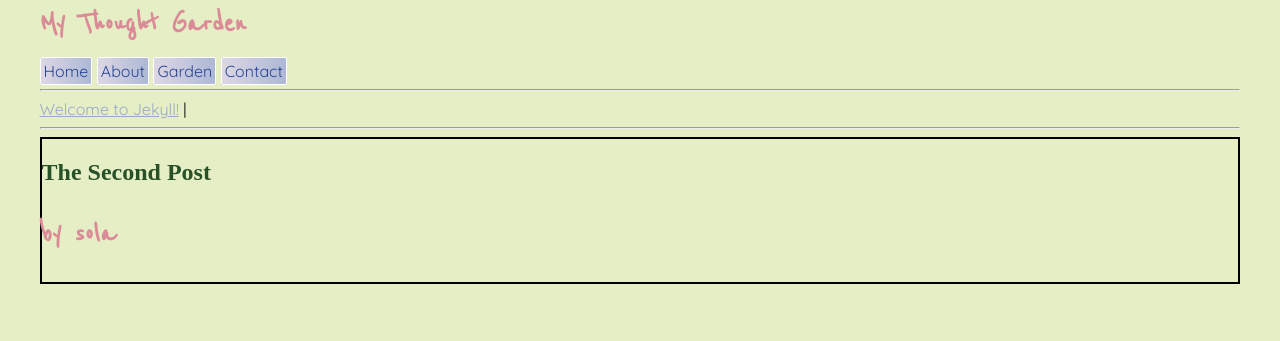
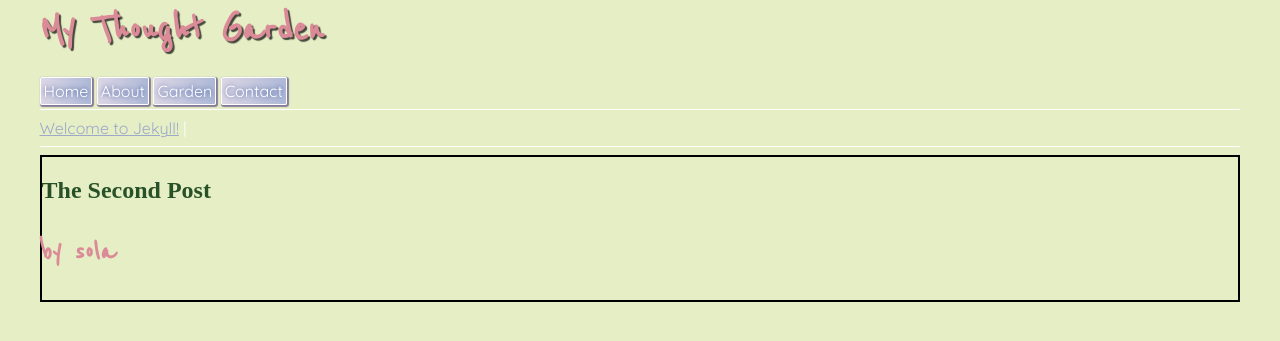
Before and after one commit to sola-fairy/sola-fairy.garden, a Jekyll site: the page built from _posts/2025-09-01-second-post.md, in a window 1280 px wide. Shown: the top 341 px of the page. Built offline with Jekyll 4.4.1, drawn with Linux system fonts in a browser that asks for light colours; some web fonts are replaced.

Commit message:
link styling

```diff
--- a/_includes/header.html
+++ b/_includes/header.html
@@ -1,3 +1,3 @@
-<h1>{{ site.title }}</h1>
+<h1 style="font-size:2.75em;">{{ site.title }}</h1>
 {% include navigation.html %}
 <hr>
--- a/_includes/navigation.html
+++ b/_includes/navigation.html
@@ -1,10 +1,10 @@
 <nav>
   <ul>
-    <li><a style="{% if page.url == "/" %}color:#db8b97;{% endif %}" href="/">Home</a></li>
+    <li><a style="{% if page.url == "/" %}color:#db8b97;text-shadow: 1px 1px 2px #c3e6cb;{% endif %}" href="/">Home</a></li>
 {% assign docs_by_order = site.docs | sort: "order" %}
   {% for doc in docs_by_order %}
   {% if doc.category == "published" %}
-    <li><a style="{% if page.url == doc.url %}color:#db8b97;{% endif %}" href="{{ doc.url }}">{{ doc.title }}</a></li>
+    <li><a style="{% if page.url == doc.url %}color:#db8b97;text-shadow: 1px 1px 2px #c3e6cb;{% endif %}" href="{{ doc.url }}">{{ doc.title }}</a></li>
   {% endif %}
 {% endfor %}
   </ul>
--- a/_layouts/post.html
+++ b/_layouts/post.html
@@ -3,7 +3,7 @@ layout: wrapper
 author: sola
 ---
 
-<a href="{{ page.previous.url }}">{{ page.previous.title }}</a> | <a href="{{ page.next.url }}">{{ page.next.title }}</a>
+<a href="{{ page.previous.url }}">{{ page.previous.title }}</a> <span style="color:#fff;">|</span> <a href="{{ page.next.url }}">{{ page.next.title }}</a>
 <hr>
 <div class="post">
     <div class="top-matter">
--- a/assets/style.css
+++ b/assets/style.css
@@ -2,6 +2,12 @@ body {
   background-color: #e5eec5;
   color: #000;
   font-family: 'Quicksand', sans-serif;
+}
+
+hr {
+  height: 1px;
+  background: #fff;
+  border: 0;
 }
 
 nav {
@@ -12,17 +18,21 @@ nav {
   }
   ul > li {
     display: inline-block;
+
   }
   a:link, a:visited, a:active {
-    color: #2a4793;
+    color: white;
+    text-shadow: 0 0 5px #2a4793;
     text-decoration: none;
     background: linear-gradient(to right, #ddd7e5, #adb8d6);
     border-radius: 2px;
     padding: 3px;
     border: 1px solid white;
+    box-shadow: 1px 1px 1px 1px #887b99;
   }
   a:hover {
-    color: #bdb4c9;
+    color: #db8b97;
+    text-shadow: 1px 1px 2px #c3e6cb;
   }
 }
 
@@ -52,6 +62,7 @@ nav {
 h1 {
   font-family: 'Reenie Beanie', sans-serif;
   color: #db8b97;
+  text-shadow: 2px 2px 1px #000000b3;
 }
 
 h2 {
@@ -67,10 +78,12 @@ h3 {
 
 a:link, a:visited, a:active {
   color: #9da9c9;
+  text-decoration-thickness: 1px;
 }
 
 a:hover {
-  color: #bdb4c9;
+  color: #db8b97;
+  text-shadow: 1px 1px 2px #c3e6cb;
 }
 
 b {
```
